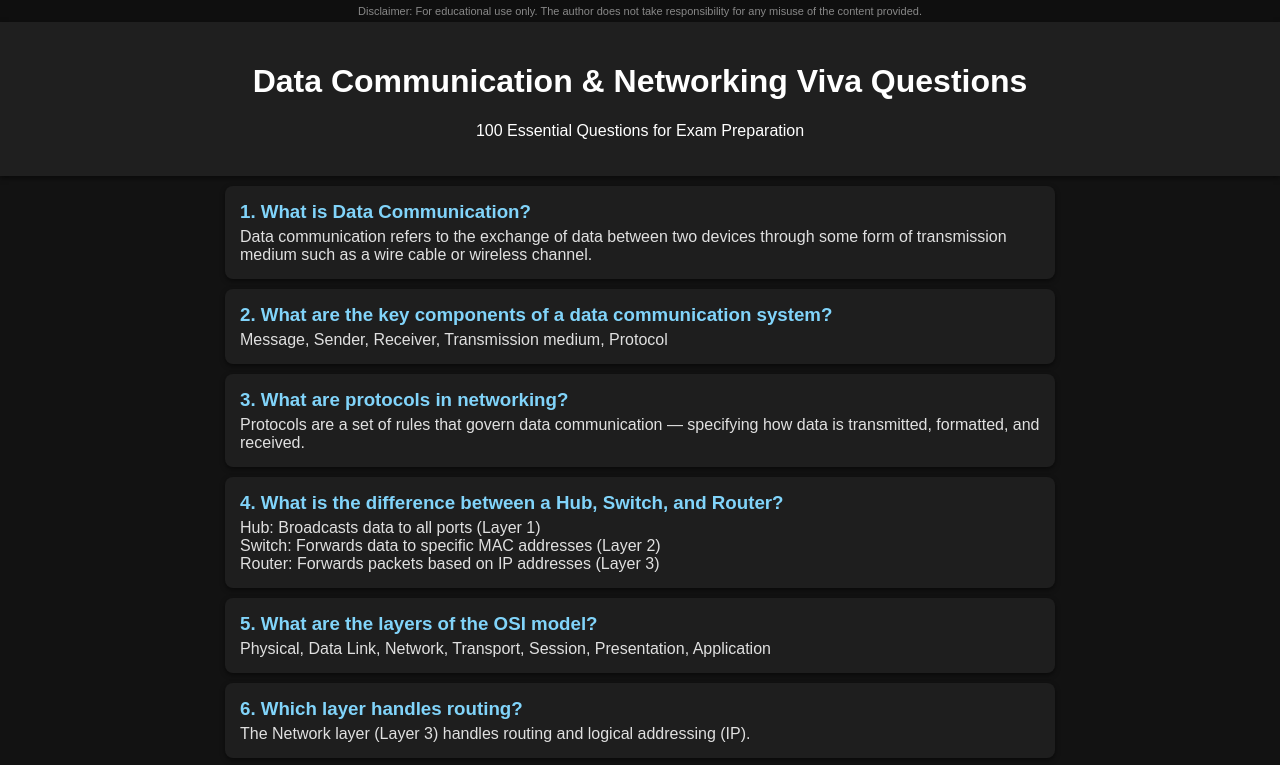
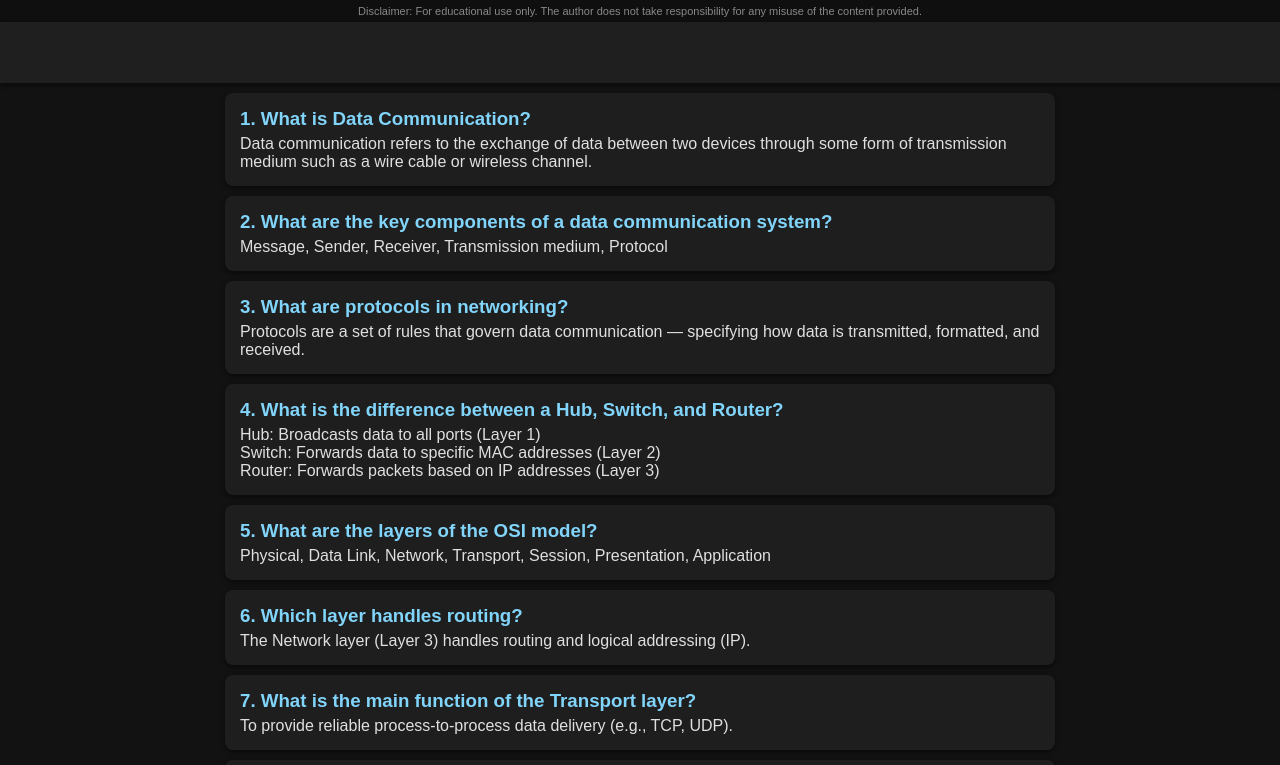
Before and after one commit to NattKann/Net_Viva, a plain HTML site: page index.html in a window 1280 px wide. Shown: the top 765 px of the page. Drawn offline with Linux system fonts and the light colour scheme.

Commit message:
Initial commit

```diff
--- a/index.html
+++ b/index.html
@@ -68,8 +68,8 @@
     Disclaimer: For educational use only. The author does not take responsibility for any misuse of the content provided.
   </div>
   <header>
-    <h1>Data Communication & Networking Viva Questions</h1>
-    <p>100 Essential Questions for Exam Preparation</p>
+    <h1></h1>
+    <p></p>
   </header>
 
   <main id="questions">
```
